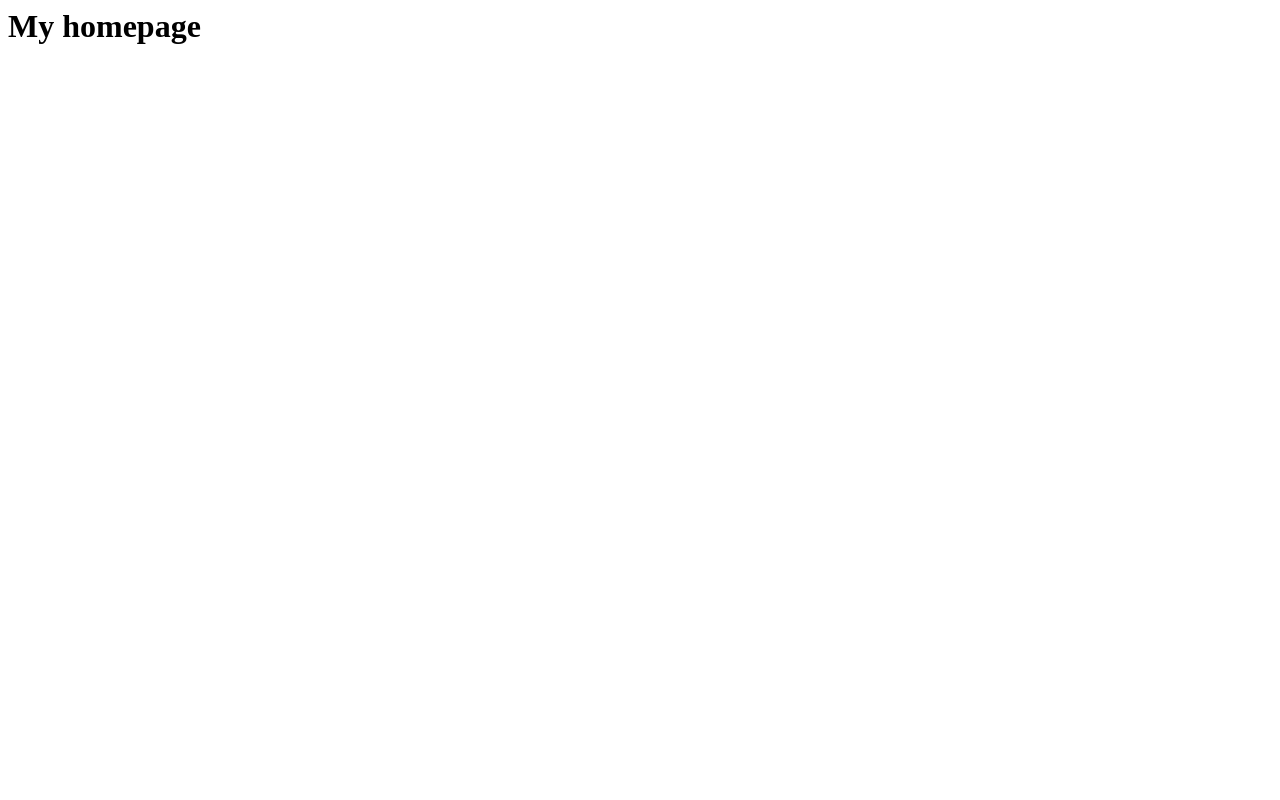
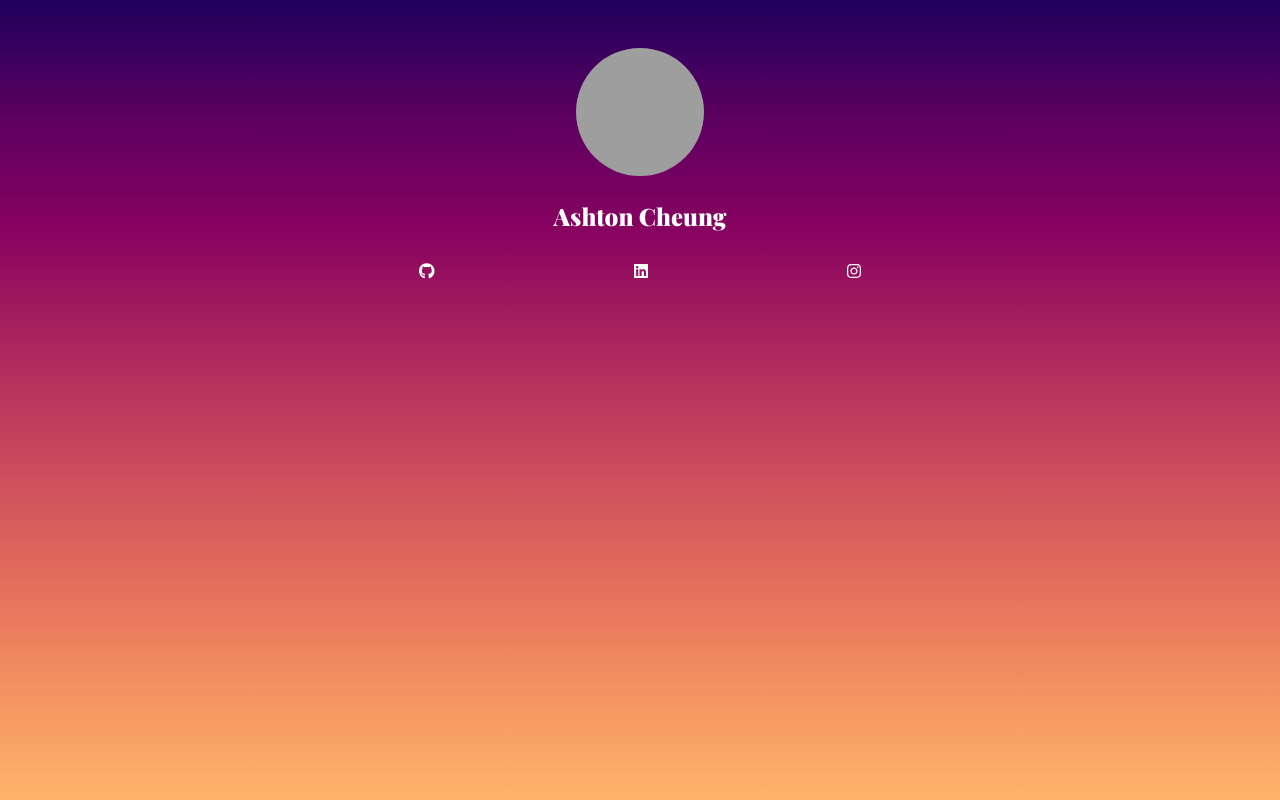
Before and after one commit to ashtonbcheung/AppDevelopment, a plain HTML site: page index.html in a window 1280 px wide. Drawn offline with nearby package versions, Linux system fonts and the light colour scheme; grey boxes are pictures that could not be loaded; a web font is replaced by a local one.

Commit message:
forgot to commit

```diff
--- a/index.html
+++ b/index.html
@@ -1 +1,127 @@
-<h1>My homepage</h1>
+<!DOCTYPE html>
+<html>
+
+<head>
+  <meta charset="UTF-8">
+  <meta name="viewport" content="width=device-width, initial-scale=1.0">
+
+  <title>Ashton Cheung's links</title>
+
+  <link rel="preconnect" href="https://fonts.googleapis.com">
+  <link rel="preconnect" href="https://fonts.gstatic.com" crossorigin>
+  <link href="https://fonts.googleapis.com/css2?family=Playfair+Display:ital,wght@0,400..900;1,400..900&family=Raleway:ital,wght@0,100..900;1,100..900&display=swap" rel="stylesheet">
+
+  <script src="https://cdnjs.cloudflare.com/ajax/libs/font-awesome/6.5.2/js/all.min.js"></script>
+
+  <style>
+    /*
+    * {
+      border: 1px red dashed;
+    }
+    */
+
+    html {
+      min-height: 100%;
+    }
+
+    body {
+      min-height: 100%;
+      padding-top: 40px;
+      padding-bottom: 40px;
+      background: linear-gradient(180deg, #1f005c, #5b0060, #870160, #ac255e, #ca485c, #e16b5c, #f39060, #ffb56b);
+      color: rgba(255, 255, 255, 1.0);
+      font-family: "Raleway";
+    }
+
+    .avatar-image {
+      width: 128px;
+      height: 128px;
+      object-fit: cover;
+      border-radius: 128px;
+    }
+
+    .thumbnail {
+      width: 48px;
+      height: 48px;
+      border-radius: 48px;
+      object-fit: cover;
+    }
+
+    a {
+      color: rgba(255, 255, 255, 1.0);
+      text-decoration: none;
+    }
+
+    .item {
+      background-color: rgba(149, 123, 173, 0.5);
+      border-radius: 200px;
+      padding: 5px;
+      padding-right: 53px;
+      box-shadow: 2px 2px 10px 0px rgba(122,32,122,0.25);
+    }
+
+    .main-container {
+      max-width: 640px;
+      margin: auto;
+    }
+
+    .image-row {
+      margin-bottom: 20px;
+      text-align: center;
+    }
+
+    .name-row {
+      margin-bottom: 30px;
+      text-align: center;
+      font-family: "Playfair Display";
+      font-size: 24px;
+      font-weight: 900;
+    }
+
+    .social-icons-row {
+      margin-bottom: 30px;
+      display: flex;
+      justify-content: space-around;
+    }
+
+    .item {
+      margin-bottom: 20px;
+      display: flex;
+      align-items: center;
+    }
+
+    .link-text {
+      text-align: center;
+      flex-grow: 1;
+    }
+
+  </style>
+</head>
+
+<body>
+  <div class="main-container">
+    <div class="image-row">
+      <img src="Ashton_Cheung_headshot.jpg" alt="Ashton Cheung headshot" class="avatar-image">
+    </div>
+
+    <div class="name-row">
+      Ashton Cheung
+    </div>
+
+    <div class="social-icons-row">
+      <a href="https://github.com/ashtonbcheung" target="_blank">
+        <i class="fa-brands fa-github"></i>
+      </a>
+
+      <a href="https://www.linkedin.com/in/ashton-cheung-15726124b/" target="_blank">
+        <i class="fa-brands fa-linkedin"></i>
+      </a>
+
+      <a href="https://www.instagram.com/cheungashton/" target="_blank">
+        <i class="fa-brands fa-instagram"></i>
+      </a>
+    </div> <!-- links-row -->
+  </div> <!-- main-container -->
+</body>
+
+</html>
```
Also changed, not shown: 1 other file.
